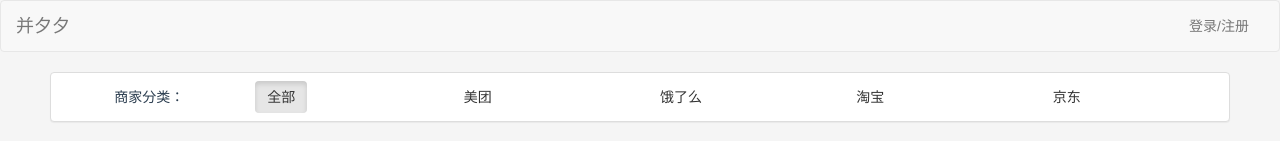
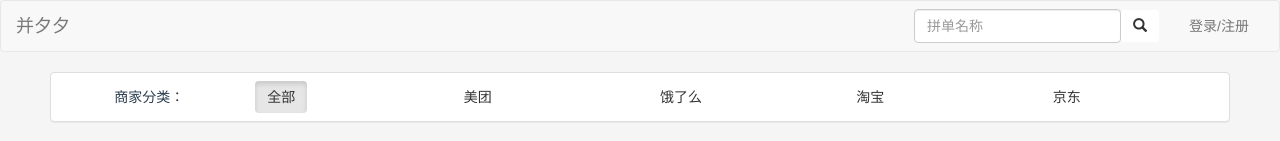
Before and after one commit to includeYY/bingxixi, a Vue app: page / in a window 1280 px wide. Shown: the top 141 px of the page. Built offline with nearby package versions, Linux system fonts and the light colour scheme.

Commit message:
增加了导航栏里的搜索框

```diff
--- a/src/components/Navigation.vue
+++ b/src/components/Navigation.vue
@@ -27,6 +27,14 @@
                 <a v-if="isLogin" href="#">注销</a>
               </li>
             </ul>
+            <form class="navbar-form navbar-right" role="search">
+              <div class="form-group">
+                <input type="text" class="form-control" placeholder="拼单名称">
+              </div>
+              <button type="button" class="btn btn-default">
+                <span class="glyphicon glyphicon-search" aria-hidden="true"></span>
+              </button>
+            </form>
           </div>
         </div>
       </nav>
```
